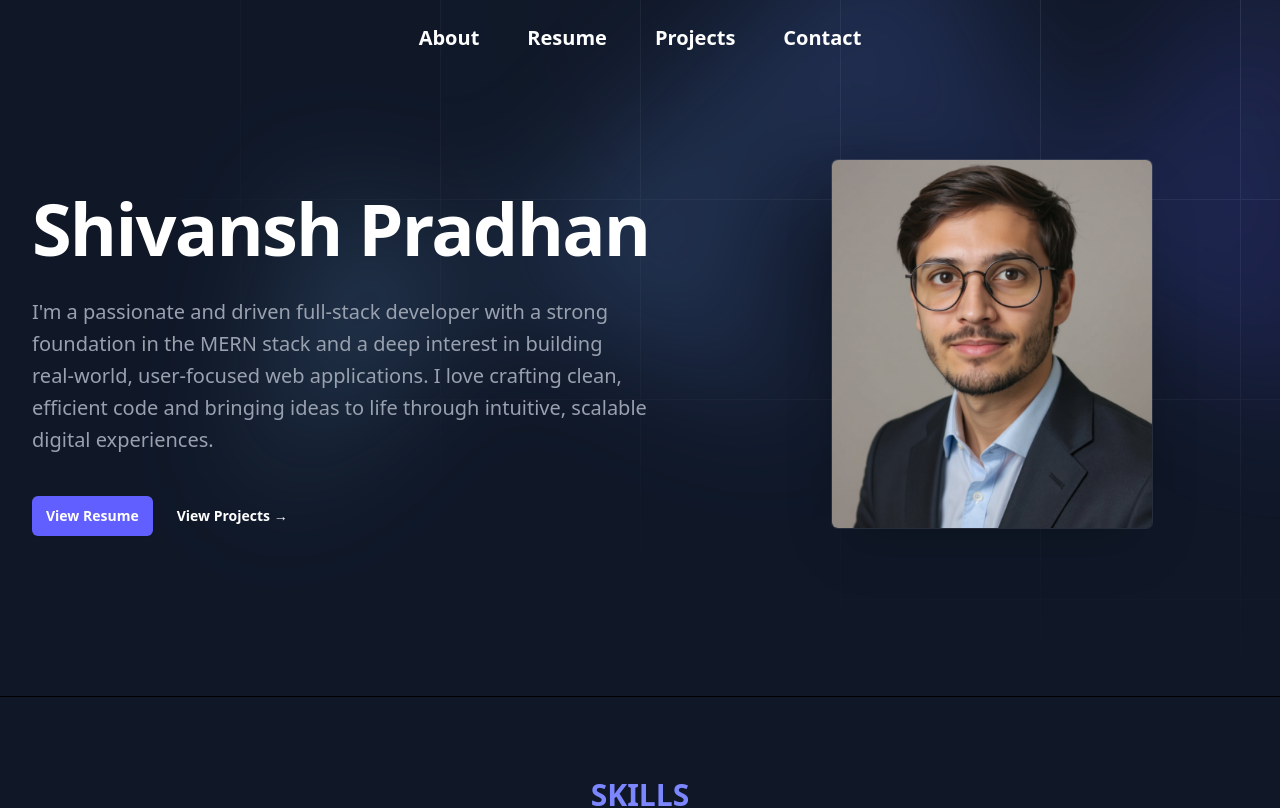
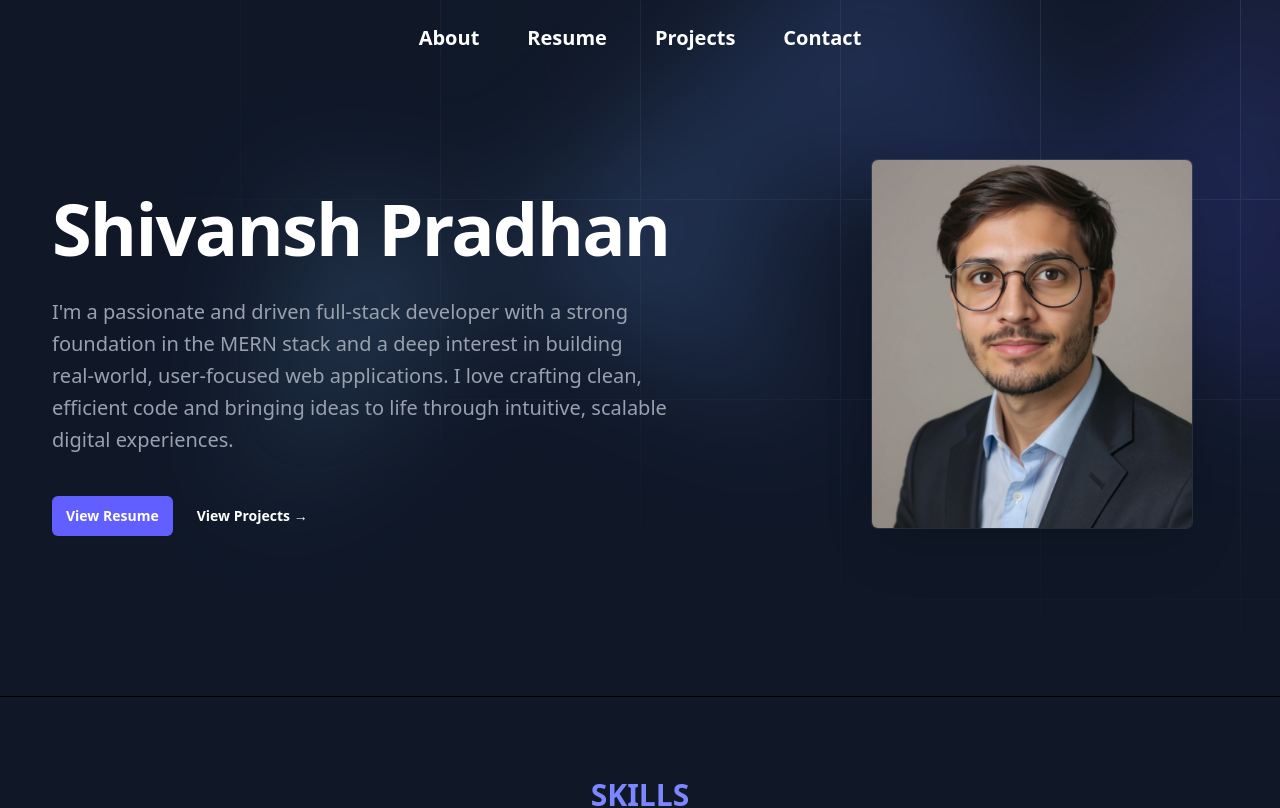
Before and after one commit to shiv2706/shivanshpradhan, a React (Vite) app: page / in a window 1280 px wide. Shown: the top 808 px of the page. Built offline with nearby package versions, Linux system fonts and the light colour scheme; no server answers.

Commit message:
alignment

```diff
--- a/src/pages/homepage.jsx
+++ b/src/pages/homepage.jsx
@@ -318,7 +318,7 @@ const HomePage = () =>{
                         <ScrollAnimate
                             initial={{x: -50 , opacity: 0}}
                             animate={{x: 0, opacity: 1}}>
-                            <div className="mx-auto max-w-2xl shrink-0 lg:mx-0 lg:pt-8">
+                            <div className="mx-auto max-w-2xl  shrink-0 lg:mx-5 lg:pt-8">
                                 <h1 className="mt-0 text-5xl font-semibold tracking-tight text-pretty text-white sm:text-7xl text-center sm:text-left">
                                     Shivansh Pradhan
                                 </h1>
```
